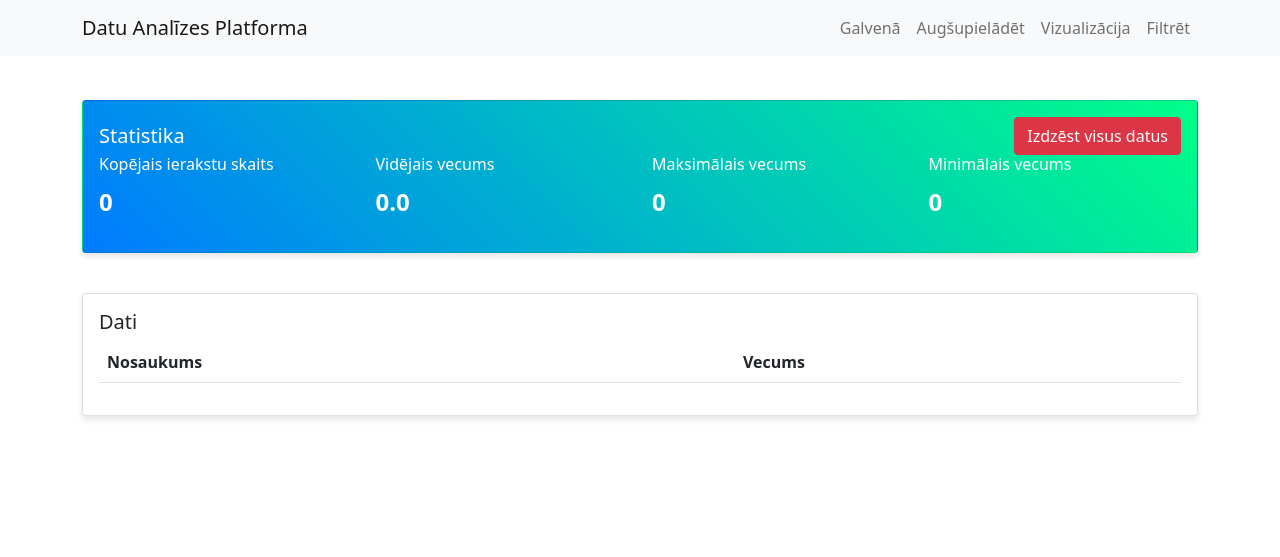
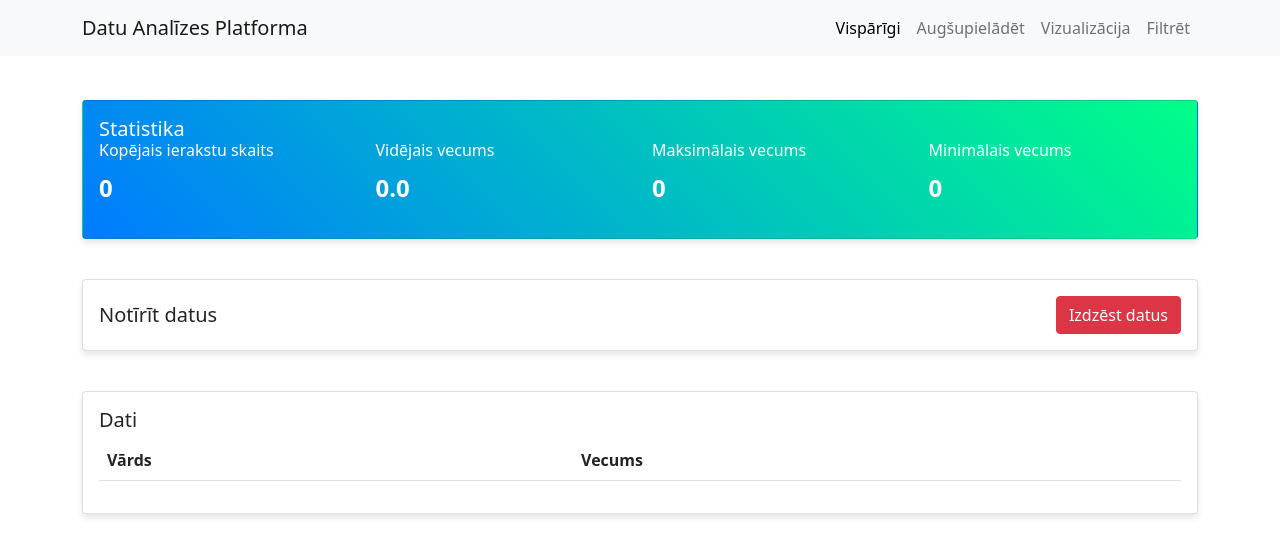
Before and after one commit to SUPERERNY/PROJEKTS, a Flask app: page / in a window 1280 px wide. Shown: the top 557 px of the page. Run offline with Flask 3, Linux system fonts and the light colour scheme; data that the repository does not hold is empty.

Commit message:
improved code

```diff
--- a/main.py
+++ b/main.py
@@ -1,84 +1,84 @@
-# Import required libraries
-from flask import Flask, render_template, request, redirect, url_for, jsonify  # Flask web framework for creating web applications
-from peewee import SqliteDatabase, Model, IntegerField, TextField  # Database ORM for SQLite
-import pandas as pd  # Data manipulation and analysis library
-import matplotlib.pyplot as plt  # Plotting library for creating static visualizations
-import seaborn as sns  # Statistical visualization library
-import os  # Operating system interface
-from datetime import datetime  # Date and time handling
+# Nepieciešamo bibliotēku importēšana
+from flask import Flask, render_template, request, redirect, url_for, jsonify  # Flask tīmekļa ietvara bibliotēka
+from peewee import SqliteDatabase, Model, IntegerField, TextField  # Datubāzes ORM bibliotēka SQLite
+import pandas as pd  # Datu manipulācijas un analīzes bibliotēka
+import matplotlib.pyplot as plt  # Grafiku veidošanas bibliotēka
+import seaborn as sns  # Statistiskās vizualizācijas bibliotēka
+import os  # Operētājsistēmas saskarnes bibliotēka
+from datetime import datetime  # Datuma un laika apstrādes bibliotēka
 
-# Initialize Flask application
+# Flask aplikācijas inicializēšana
 app = Flask(__name__)
 
-# Database configuration - using SQLite as the database
+# Datubāzes konfigurācija - izmantojam SQLite
 db = SqliteDatabase('data.db')
 
 
-# Define the Data model for storing name and age information
+# Datu modeļa definēšana vārdu un vecumu informācijas glabāšanai
 class Data(Model):
-    id = IntegerField(primary_key=True)  # Unique identifier for each record
-    name = TextField()  # Field to store names
-    age = IntegerField()  # Field to store ages
+    id = IntegerField(primary_key=True)  # Unikāls identifikators katram ierakstam
+    name = TextField()  # Lauks vārdu glabāšanai
+    age = IntegerField()  # Lauks vecumu glabāšanai
 
     class Meta:
-        database = db  # Specify which database to use
+        database = db  # Norāda, kuru datubāzi izmantot
 
 
-# Function to initialize the database
+# Funkcija datubāzes inicializēšanai
 def init_db():
-    # Close any existing connections to prevent conflicts
+    # Aizveram esošos savienojumus, lai izvairītos no konfliktiem
     if not db.is_closed():
         db.close()
 
-    # Delete existing database file if it exists to start fresh
+    # Izdzēšam esošo datubāzes failu, ja tāds eksistē
     if os.path.exists('data.db'):
         os.remove('data.db')
 
-    # Create new database connection
+    # Izveidojam jaunu datubāzes savienojumu
     db.connect()
 
-    # Create tables based on the Data model
+    # Izveidojam tabulas pēc Datu modeļa
     db.create_tables([Data], safe=True)
     db.close()
 
 
-# Initialize database when the application starts
+# Inicializējam datubāzi, kad aplikācija sāk darboties
 init_db()
 
 
-# Route for the main page - displays all data in a table
+# Galvenās lapas maršruts - parāda visus datus tabulā
 @app.route('/')
 def index():
     try:
-        # Ensure database connection is open
+        # Pārliecināmies, ka datubāzes savienojums ir atvērts
         if db.is_closed():
             db.connect()
 
-        # Retrieve all records from the database
+        # Iegūstam visus ierakstus no datubāzes
         data = list(Data.select().dicts())
 
-        # Close database connection
+        # Aizveram datubāzes savienojumu
         if not db.is_closed():
             db.close()
 
         return render_template('index.html', data=data)
     except Exception as e:
-        print(f"Error in index: {str(e)}")
+        print(f"Kļūda index lapā: {str(e)}")
         return render_template('index.html', data=[])
 
 
-# Route for handling file uploads - accepts CSV files with name and age data
+# Failu augšupielādes maršruts - pieņem CSV failus ar vārdu un vecumu datiem
 @app.route('/upload', methods=['GET', 'POST'])
 def upload():
     if request.method == 'POST':
         file = request.files['file']
         if file.filename.endswith('.csv'):
             try:
-                # Read the CSV file with semicolon separator
+                # Lasām CSV failu ar semikola atdalītāju
                 df = pd.read_csv(file, sep=';')
-                print("Available columns:", df.columns.tolist())
+                print("Pieejamās kolonnas:", df.columns.tolist())
 
-                # Automatically detect name and age columns
+                # Automātiski atrodam vārdu un vecuma kolonnas
                 name_col = None
                 age_col = None
 
@@ -89,15 +89,15 @@ def upload():
                     elif 'age' in col_lower:
                         age_col = col
 
-                # Validate that required columns were found
+                # Pārbaudām, vai atrastas nepieciešamās kolonnas
                 if name_col is None or age_col is None:
-                    return "Error: Could not find appropriate columns. Please make sure your CSV has columns for names and ages."
+                    return "Kļūda: Nevarēja atrast atbilstošas kolonnas. Lūdzu, pārliecinieties, ka CSV failā ir kolonnas vārdiem un vecumiem."
 
-                # Clean and process the age data
+                # Tīram un apstrādājam vecuma datus
                 df[age_col] = pd.to_numeric(df[age_col].astype(str).str.replace(r'[^\d.-]', ''), errors='coerce')
                 df = df.dropna(subset=[age_col])
 
-                # Insert data into the database
+                # Ievietojam datus datubāzē
                 for _, row in df.iterrows():
                     Data.create(
                         name=str(row[name_col]),
@@ -105,18 +105,18 @@ def upload():
                     )
                 return redirect(url_for('index'))
             except Exception as e:
-                return f"Error processing file: {str(e)}"
+                return f"Kļūda faila apstrādē: {str(e)}"
     return render_template('upload.html')
 
 
-# Route for data visualization - creates various charts and graphs
+# Datu vizualizācijas maršruts - izveido dažādus grafikus un diagrammas
 @app.route('/visualize')
 def visualize():
     try:
-        # Get data from database and convert to pandas DataFrame
+        # Iegūstam datus no datubāzes un pārvēršam tos pandas DataFrame
         data = pd.DataFrame(list(Data.select().dicts()))
 
-        # Handle case when no data is available
+        # Apstrādājam gadījumu, kad nav pieejamu datu
         if data.empty:
             return render_template('visualize.html',
                                  error_message="Nav augšupielādētu datu. Lūdzu, vispirms augšupielādējiet CSV failu.",
@@ -124,33 +124,33 @@ def visualize():
                                  pie_plot=None,
                                  line_plot=None)
 
-        # Create static directory for storing generated images
+        # Izveidojam static direktoriju attēlu glabāšanai
         if not os.path.exists('static'):
             os.makedirs('static')
 
-        # 1. Create Bar Plot showing age distribution by name
+        # 1. Izveidojam Stabveida Diagrammu, kas parāda vecuma sadalījumu pēc vārdiem
         plt.figure(figsize=(10, 6))
         sns.barplot(data=data, x='name', y='age')
         plt.xticks(rotation=45)
-        plt.title('Age Distribution by Name')
+        plt.title('Vecuma sadalījums pēc vārdiem')
         plt.tight_layout()
         plt.savefig('static/barplot.png')
         plt.close()
 
-        # 2. Create Pie Chart showing age group distribution
+        # 2. Izveidojam Pīrāga Diagrammu, kas parāda vecuma grupu sadalījumu
         plt.figure(figsize=(10, 6))
-        # Group ages into categories
+        # Grupējam vecumus kategorijās
         age_groups = pd.cut(data['age'], bins=[0, 18, 30, 45, 60, 100], labels=['0-18', '19-30', '31-45', '46-60', '60+'])
         age_distribution = age_groups.value_counts()
         plt.pie(age_distribution, labels=age_distribution.index, autopct='%1.1f%%')
-        plt.title('Age Distribution')
+        plt.title('Vecuma sadalījums')
         plt.savefig('static/pieplot.png')
         plt.close()
 
-        # 3. Create Box Plot showing age distribution statistics
+        # 3. Izveidojam Kastes Diagrammu, kas parāda vecuma sadalījuma statistiku
         plt.figure(figsize=(10, 6))
         sns.boxplot(data=data, y='age')
-        plt.title('Age Distribution Box Plot')
+        plt.title('Vecuma sadalījuma kastes diagramma')
         plt.savefig('static/lineplot.png')
         plt.close()
 
@@ -160,7 +160,7 @@ def visualize():
                              pie_plot='static/pieplot.png',
                              line_plot='static/lineplot.png')
     except Exception as e:
-        print(f"Error in visualize: {str(e)}")
+        print(f"Kļūda visualize lapā: {str(e)}")
         return render_template('visualize.html',
                              error_message="Radusies kļūda, mēģiniet vēlreiz",
                              bar_plot=None,
@@ -168,34 +168,34 @@ def visualize():
                              line_plot=None)
 
 
-# Route for filtering data based on age range
+# Datu filtrēšanas maršruts pēc vecuma diapazona
 @app.route('/filter', methods=['GET', 'POST'])
 def filter_data():
     filtered_data = []
     if request.method == 'POST':
-        # Get age range from form
+        # Iegūstam vecuma diapazonu no formas
         min_age = int(request.form.get('min_value', 0))
         max_age = int(request.form.get('max_value', 100))
 
-        # Query database for records within the age range
+        # Meklējam ierakstus datubāzē pēc vecuma diapazona
         query = Data.select().where(Data.age.between(min_age, max_age))
         filtered_data = list(query.dicts())
 
     return render_template('filter.html', data=filtered_data)
 
 
-# API endpoint for getting statistical information about the data
+# API galapunkts statistiskās informācijas iegūšanai par datiem
 @app.route('/api/stats')
 def get_stats():
     try:
-        # Ensure database connection
+        # Pārliecināmies, ka datubāzes savienojums ir atvērts
         if db.is_closed():
             db.connect()
 
-        # Get all data
+        # Iegūstam visus datus
         data = list(Data.select().dicts())
 
-        # Handle case when no data is available
+        # Apstrādājam gadījumu, kad nav pieejamu datu
         if not data:
             return jsonify({
                 'total_records': 0,
@@ -204,7 +204,7 @@ def get_stats():
                 'min_age': 0
             })
 
-        # Calculate statistics
+        # Aprēķinām statistiku
         df = pd.DataFrame(data)
         stats = {
             'total_records': len(df),
@@ -213,13 +213,13 @@ def get_stats():
             'min_age': int(df['age'].min())
         }
 
-        # Close database connection
+        # Aizveram datubāzes savienojumu
         if not db.is_closed():
             db.close()
 
         return jsonify(stats)
     except Exception as e:
-        print(f"Error in get_stats: {str(e)}")
+        print(f"Kļūda get_stats: {str(e)}")
         return jsonify({
             'total_records': 0,
             'average_age': 0,
@@ -228,30 +228,30 @@ def get_stats():
         })
 
 
-# API endpoint for clearing all data from the database
+# API galapunkts visu datu izdzēšanai no datubāzes
 @app.route('/clear_data', methods=['POST'])
 def clear_data():
     try:
-        # Ensure database connection
+        # Pārliecināmies, ka datubāzes savienojums ir atvērts
         if db.is_closed():
             db.connect()
 
-        # Delete all records in a transaction
+        # Izdzēšam visus ierakstus transakcijā
         with db.atomic():
             Data.delete().execute()
 
-        # Close database connection
+        # Aizveram datubāzes savienojumu
         if not db.is_closed():
             db.close()
 
-        return jsonify({'success': True, 'message': 'All data has been cleared'})
+        return jsonify({'success': True, 'message': 'Visi dati ir izdzēsti'})
     except Exception as e:
-        print(f"Error clearing data: {str(e)}")
+        print(f"Kļūda datu izdzēšanā: {str(e)}")
         if not db.is_closed():
             db.close()
         return jsonify({'success': False, 'message': str(e)}), 500
 
 
-# Start the Flask application in debug mode
+# Flask servera palaišana debug režīmā
 if __name__ == '__main__':
     app.run(debug=True)
--- a/templates/index.html
+++ b/templates/index.html
@@ -4,16 +4,20 @@
     <title>Datu Analīzes Platforma</title>
     <link href="https://cdn.jsdelivr.net/npm/bootstrap@5.1.3/dist/css/bootstrap.min.css" rel="stylesheet">
     <style>
+        /* Pielāgoti CSS stili */
         .card {
             margin: 20px 0;
-            box-shadow: 0 4px 6px rgba(0, 0, 0, 0.1);
+            box-shadow: 0 4px 6px rgba(0, 0, 0, 0.1);  /* Pievienojam ēnu kartiņām */
         }
         .nav-link {
             color: #333;
             font-weight: 500;
         }
         .nav-link:hover {
-            color: #007bff;
+            color: #007bff;  /* Mainām krāsu uzvedot peli */
+        }
+        .nav-link.active {
+            color: #000 !important;  /* Padarām aktīvo saiti melnu */
         }
         .stats-card {
             background: linear-gradient(45deg, #007bff, #00ff88);
@@ -35,11 +39,12 @@
     </style>
 </head>
 <body>
+    <!-- Navigācijas josla -->
     <nav class="navbar navbar-expand-lg navbar-light bg-light">
         <div class="container">
-            <a class="navbar-brand" href="/">Datu Analīzes Platforma</a>
+            <a class="navbar-brand">Datu Analīzes Platforma</a>
             <div class="navbar-nav">
-                <a class="nav-link" href="/">Galvenā</a>
+                <a class="nav-link active" href="/">Vispārīgi</a>
                 <a class="nav-link" href="/upload">Augšupielādēt</a>
                 <a class="nav-link" href="/visualize">Vizualizācija</a>
                 <a class="nav-link" href="/filter">Filtrēt</a>
@@ -47,17 +52,14 @@
         </div>
     </nav>
 
+    <!-- Galvenā satura konteiners -->
     <div class="container mt-4">
+        <!-- Statistiskās informācijas karte -->
         <div class="row">
             <div class="col-md-12">
                 <div class="card stats-card">
                     <div class="card-body">
-                        <div class="d-flex justify-content-between align-items-center">
-                            <h5 class="card-title mb-0">Statistika</h5>
-                            <button id="clearDataBtn" class="btn btn-danger danger-button" onclick="clearData()">
-                                Izdzēst visus datus
-                            </button>
-                        </div>
+                        <h5 class="card-title mb-0">Statistika</h5>
                         <div class="row" id="stats">
                             <div class="col-md-3">
                                 <h6>Kopējais ierakstu skaits</h6>
@@ -81,6 +83,23 @@
             </div>
         </div>
 
+        <!-- Datu izdzēšanas karte -->
+        <div class="row">
+            <div class="col-md-12">
+                <div class="card">
+                    <div class="card-body">
+                        <div class="d-flex justify-content-between align-items-center">
+                            <h5 class="card-title mb-0">Notīrīt datus</h5>
+                            <button id="clearDataBtn" class="btn btn-danger danger-button" onclick="clearData()">
+                                Izdzēst datus
+                            </button>
+                        </div>
+                    </div>
+                </div>
+            </div>
+        </div>
+
+        <!-- Datu tabulas karte -->
         <div class="row">
             <div class="col-md-12">
                 <div class="card">
@@ -90,7 +109,7 @@
                             <table class="table table-striped">
                                 <thead>
                                     <tr>
-                                        <th>Nosaukums</th>
+                                        <th>Vārds</th>
                                         <th>Vecums</th>
                                     </tr>
                                 </thead>
@@ -110,13 +129,15 @@
         </div>
     </div>
 
+    <!-- Bootstrap JavaScript interaktīvajiem komponentiem -->
     <script src="https://cdn.jsdelivr.net/npm/bootstrap@5.1.3/dist/js/bootstrap.bundle.min.js"></script>
     <script>
+        // Statistiskās informācijas atjaunināšanas funkcija
         function updateStats() {
             fetch('/api/stats')
                 .then(response => {
                     if (!response.ok) {
-                        throw new Error('Network response was not ok');
+                        throw new Error('Tīkla atbilde nav korekta');
                     }
                     return response.json();
                 })
@@ -127,8 +148,8 @@
                     document.getElementById('min-age').textContent = data.min_age || 0;
                 })
                 .catch(error => {
-                    console.error('Error fetching stats:', error);
-                    // Set default values if there's an error
+                    console.error('Kļūda statistikas iegūšanā:', error);
+                    // Iestatām noklusētās vērtības kļūdas gadījumā
                     document.getElementById('total-records').textContent = '0';
                     document.getElementById('average-age').textContent = '0.0';
                     document.getElementById('max-age').textContent = '0';
@@ -136,6 +157,7 @@
                 });
         }
 
+        // Datu izdzēšanas funkcija
         function clearData() {
             fetch('/clear_data', {
                 method: 'POST',
@@ -144,21 +166,21 @@
             .then(data => {
                 if (data.success) {
                     alert('Visi dati ir izdzēsti');
-                    location.reload(); // Refresh the page to show empty data
+                    location.reload(); // Atjaunojam lapu, lai parādītu tukšus datus
                 } else {
                     alert('Kļūda: ' + data.message);
                 }
             })
             .catch(error => {
-                console.error('Error:', error);
+                console.error('Kļūda:', error);
                 alert('Radusies kļūda, mēģiniet vēlreiz');
             });
         }
 
-        // Update stats when page loads
+        // Atjaunojam statistiku, kad lapa tiek ielādēta
         updateStats();
 
-        // Update stats every 5 seconds
+        // Atjaunojam statistiku ik pēc 5 sekundēm
         setInterval(updateStats, 5000);
     </script>
 </body>
```
Also changed, not shown: templates/filter.html (+19 -5 lines), templates/upload.html (+16 -5 lines), templates/visualize.html (+22 -19 lines), static/barplot.png, static/lineplot.png, static/pieplot.png.
